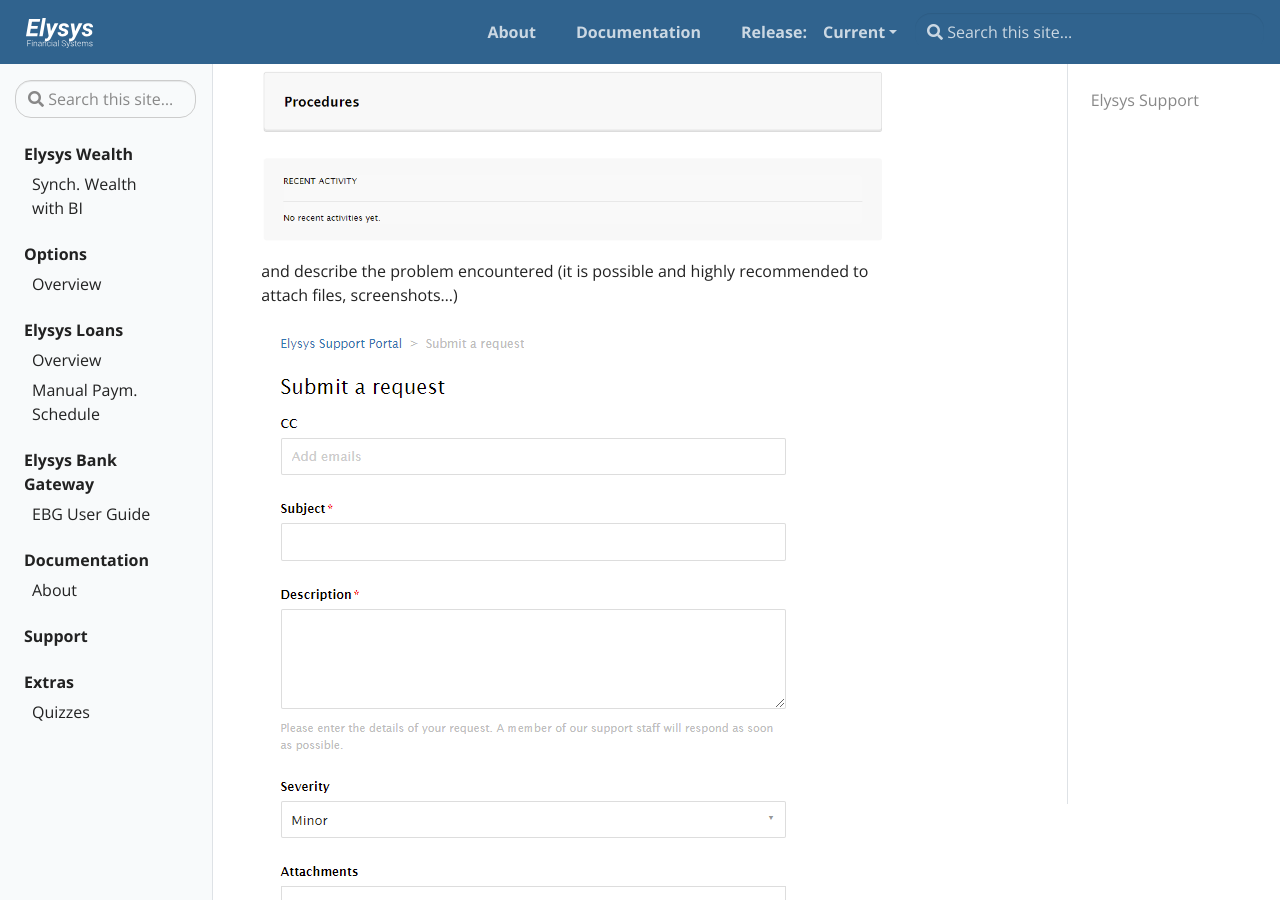
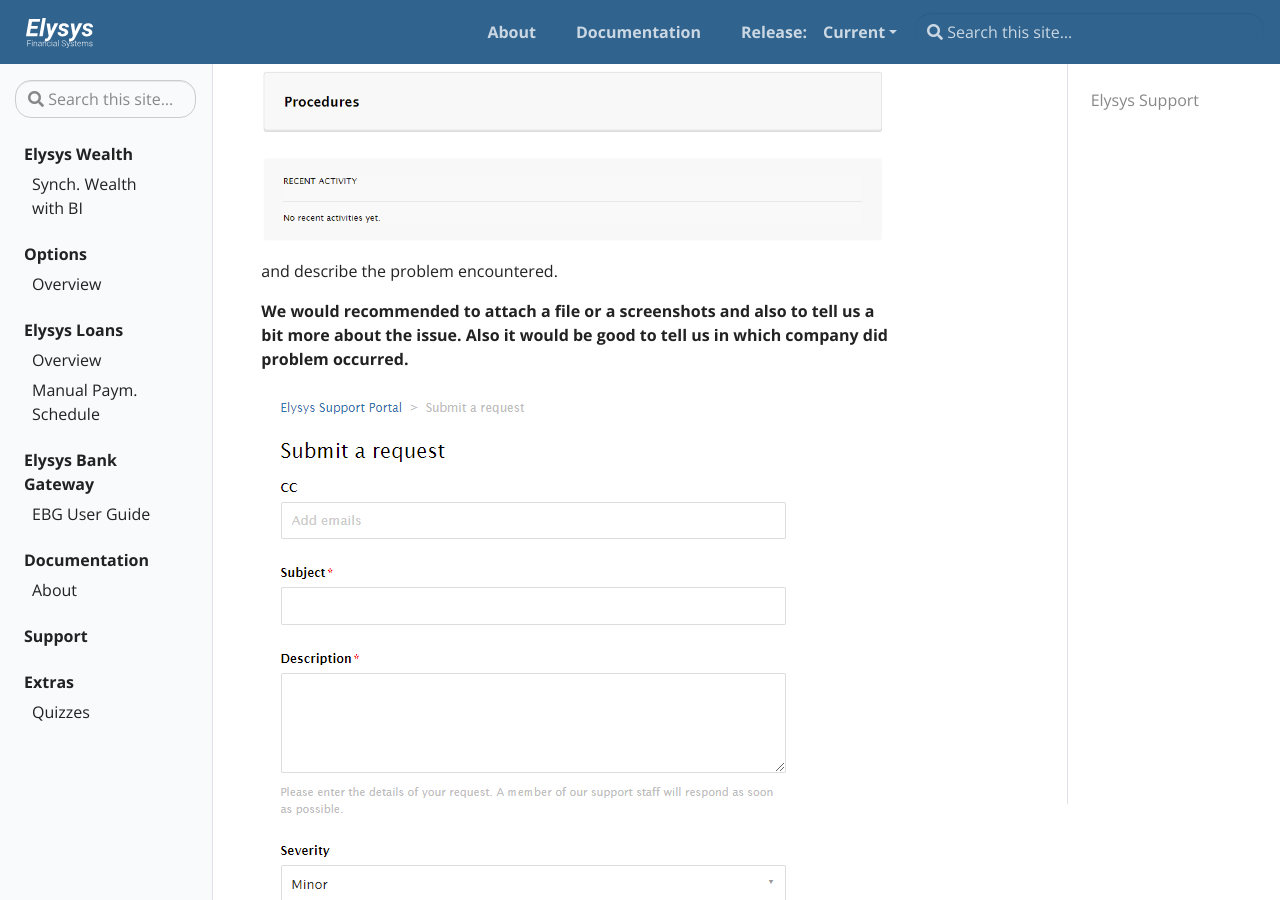
Before and after one commit to Elysys/Docs, a Jekyll site: the page built from _docs/support.md, in a window 1280 px wide and 900 px high, scrolled down 1123 px. Built offline with Jekyll 4.4.1, drawn with Linux system fonts in a browser that asks for light colours.

Commit message:
format chanegs

```diff
--- a/_docs/support.md
+++ b/_docs/support.md
@@ -11,7 +11,7 @@ The procedure to access Elysys Support Portal.
 
 In case of a production issue please log in here:
 
-**[https://support.elysys.com/](https://support.elysys.com/)**
+**[https://support.elysys.com/](https://support.elysys.com/){:target="_blank"}**
 
 And you will see a screen simialr to the one below.
 
@@ -23,7 +23,10 @@ Then select “Submit a request”
 
 ![/assets/img/SupportSubmittButton.png](../assets/img/SupportSubmittButton.png)
 
-and describe the problem encountered (it is possible and highly recommended to attach files, screenshots…)
+and describe the problem encountered.
+
+**We would recommended to attach a file or a screenshots and also to tell us a bit more about the issue.
+Also it would be good to tell us in which company did problem occurred.**
 
 ![/assets/img/SupportSubmittRequest.png](../assets/img/SupportSubmittRequest.png)
 
```
